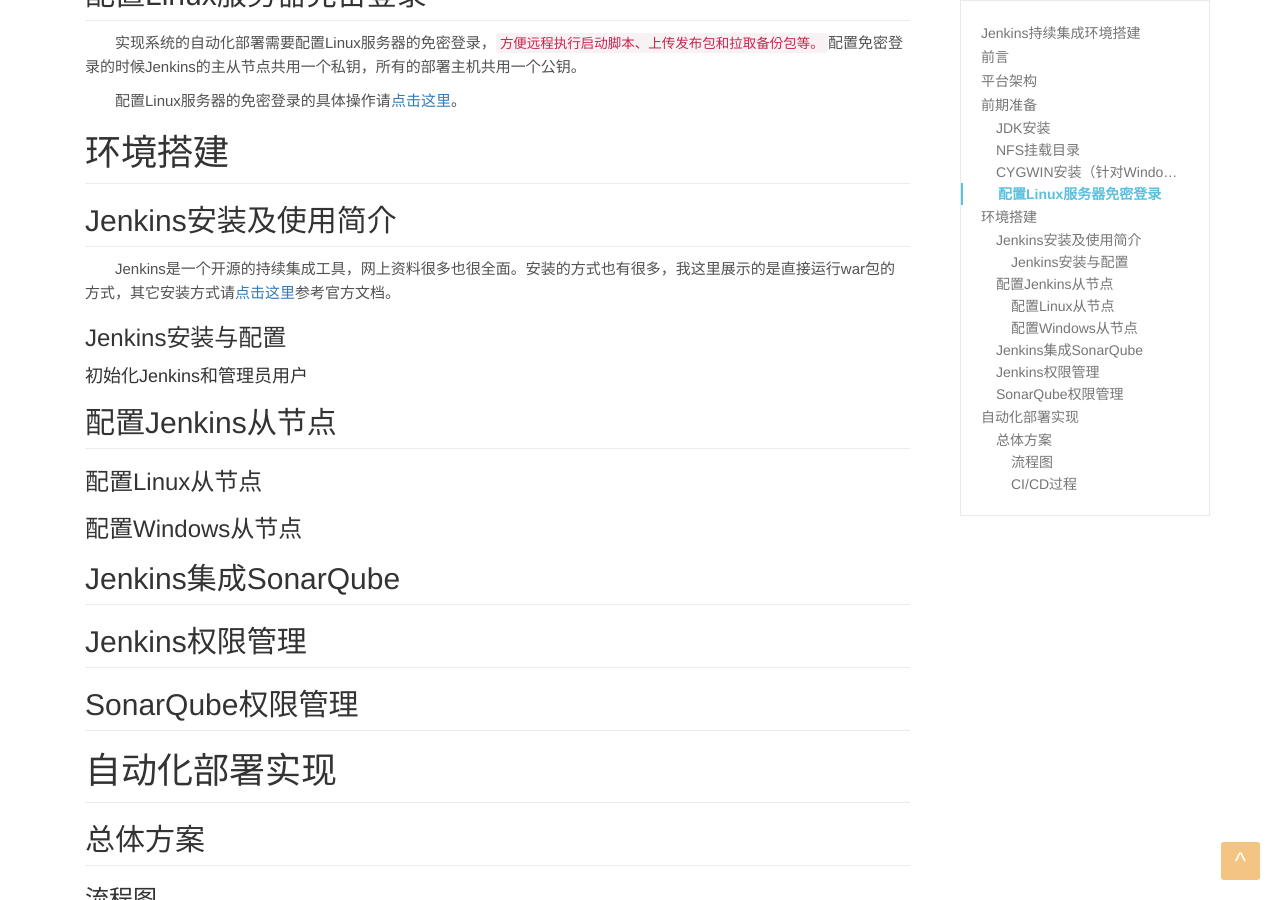
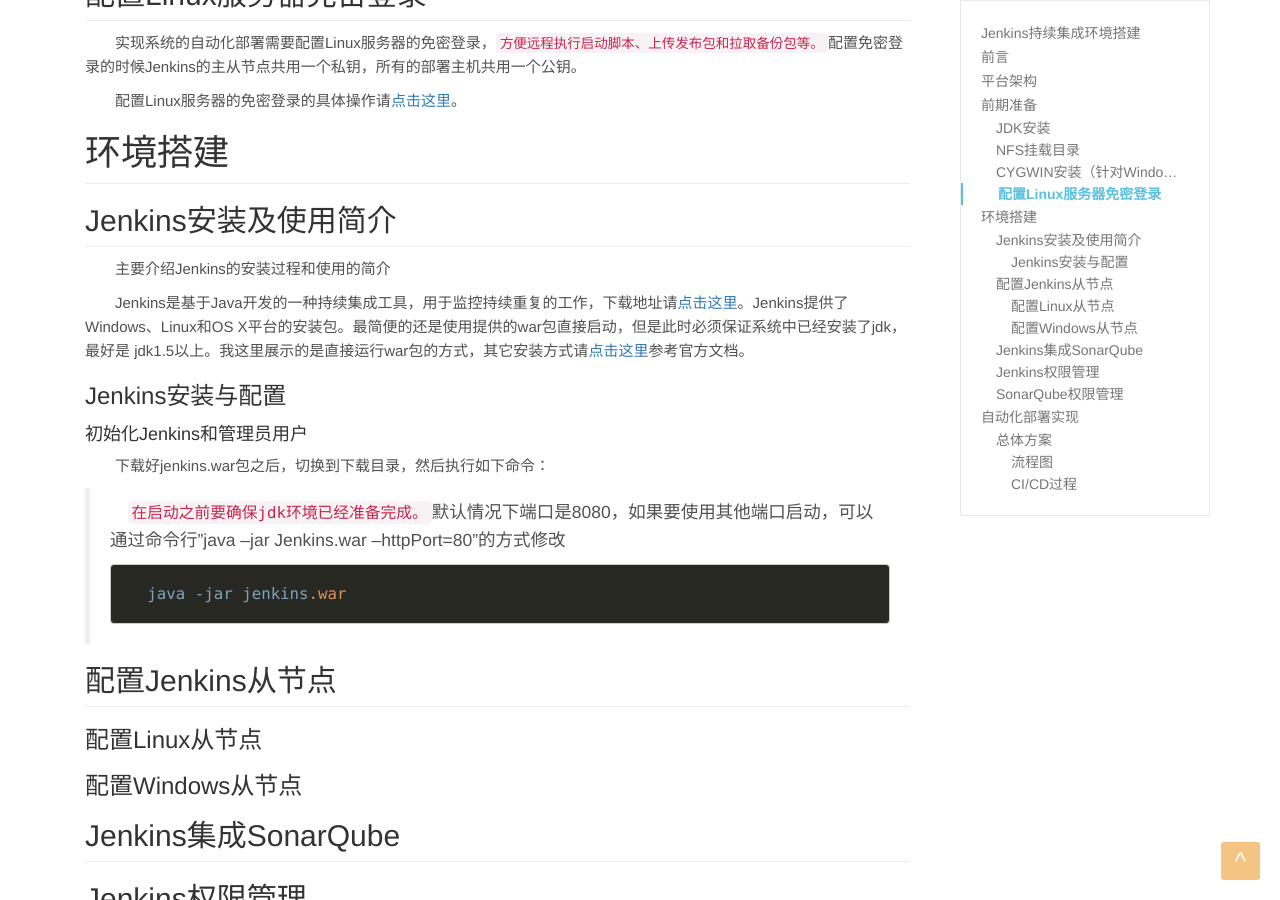
Before and after one commit to howdypl/howdypl.github.io, a Jekyll site: the page built from _posts/2020-01-02-jenkins-summary.md, in a window 1280 px wide and 900 px high, scrolled down 1609 px. Built offline with Jekyll 4.4.1, drawn with Linux system fonts in a browser that asks for light colours.

Commit message:
Jenkins持续集成环境搭建初稿202001031025

````diff
--- a/_posts/2020-01-02-jenkins-summary.md
+++ b/_posts/2020-01-02-jenkins-summary.md
@@ -47,12 +47,19 @@ tags: [Jenkins]
 # 环境搭建
 
 ## Jenkins安装及使用简介
-&emsp;&emsp;Jenkins是一个开源的持续集成工具，网上资料很多也很全面。安装的方式也有很多，我这里展示的是直接运行war包的方式，其它安装方式请[点击这里](https://jenkins.io/zh/doc/book/getting-started/)参考官方文档。
+&emsp;&emsp;主要介绍Jenkins的安装过程和使用的简介
+
+&emsp;&emsp;Jenkins是基于Java开发的一种持续集成工具，用于监控持续重复的工作，下载地址请[点击这里](https://jenkins.io/zh/download/)。Jenkins提供了Windows、Linux和OS X平台的安装包。最简便的还是使用提供的war包直接启动，但是此时必须保证系统中已经安装了jdk，最好是 jdk1.5以上。我这里展示的是直接运行war包的方式，其它安装方式请[点击这里](https://jenkins.io/zh/doc/book/getting-started/)参考官方文档。
 
 ### Jenkins安装与配置
 
 #### 初始化Jenkins和管理员用户
+&emsp;&emsp;下载好jenkins.war包之后，切换到下载目录，然后执行如下命令：
 
+>&emsp;`在启动之前要确保jdk环境已经准备完成。`默认情况下端口是8080，如果要使用其他端口启动，可以通过命令行”java –jar Jenkins.war --httpPort=80”的方式修改
+```
+  java -jar jenkins.war
+```
 
 ## 配置Jenkins从节点
 
````
